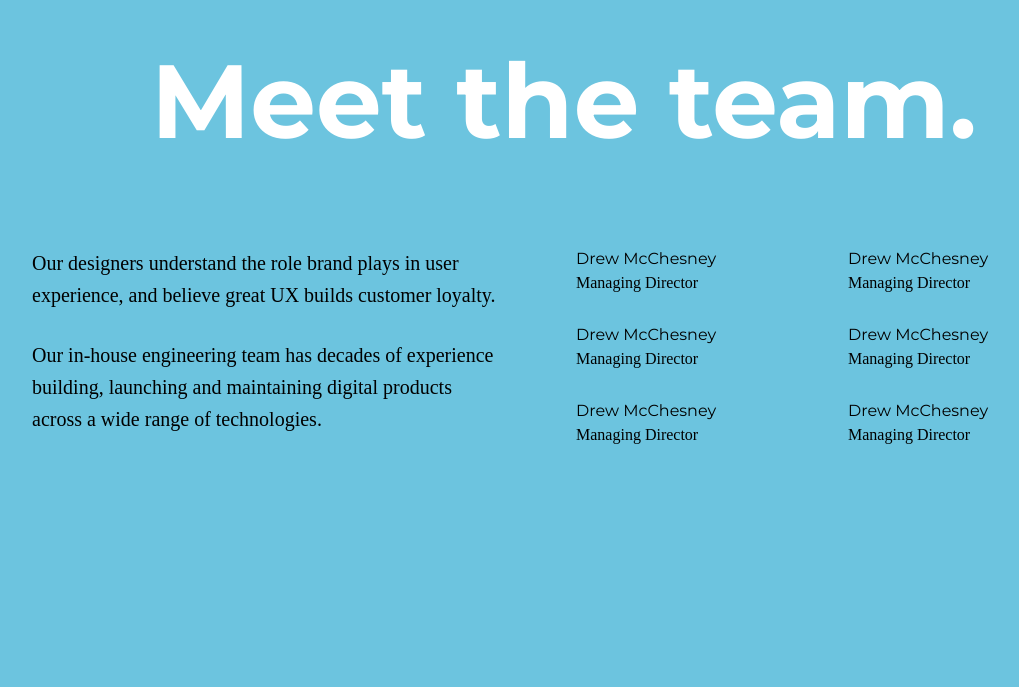
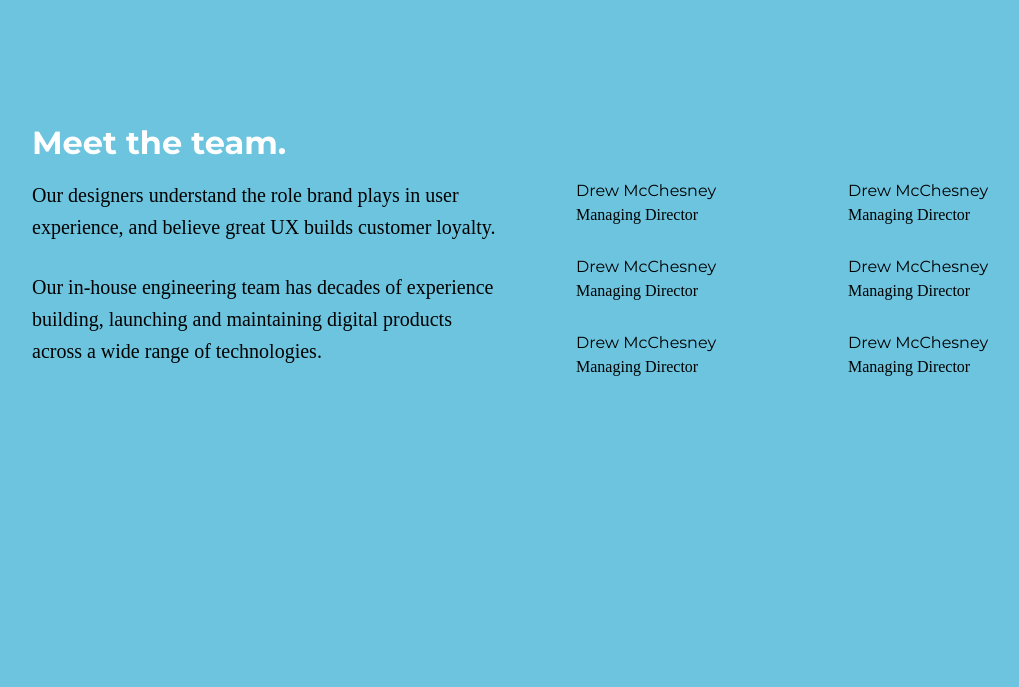
Before and after one commit to relaydesignco/relaywebsite, a Vue app: page /about in a window 1280 px wide. Shown: the part 1913-2600 px from the top of the page, without its empty margins (64-1083 px from the left). Built offline with nearby package versions, Linux system fonts and the light colour scheme; a web font is replaced by a local one.

Commit message:
Change headline scroll to use css animation

```diff
--- a/src/components/HeadlineScroll.vue
+++ b/src/components/HeadlineScroll.vue
@@ -1,14 +1,12 @@
 <script setup lang="ts">
-import { ref, Ref, onMounted, onUnmounted, computed } from 'vue'
+import { ref, Ref } from 'vue'
 import { useIntersectionObserver } from '@vueuse/core'
 
 const props = defineProps<{ headline: string }>()
 
+// detect if headline is in view
 const target : Ref<HTMLDivElement | null> = ref(null)
 const targetIsVisible = ref(false)
-const xPos = ref(100) // % val for x translate
-
-// detect if headline is in view
 const { stop } = useIntersectionObserver(
   target,
   ([{ isIntersecting }], observerElement) => {
@@ -16,40 +14,29 @@ const { stop } = useIntersectionObserver(
   },
 )
 
-// update translate value based on how far we've scrolled
-function handleScroll() {
-  if (targetIsVisible.value == true) {
-    const viewportOffset = target.value ? target.value.getBoundingClientRect() : null
-    if (viewportOffset) {
-      const scrollPercent = viewportOffset.top / window.innerHeight / 3
-      const x = Math.max(5.5, Math.min(100, (scrollPercent * 100)))
-      xPos.value = x
-    }
-  }
-}
-
-const style = computed(() => {
-  return { transform: 'translate(' + xPos.value + '%, 0)' }
-})
-
-onMounted(() => {
-  window.addEventListener('scroll', handleScroll);
-})
-
-onUnmounted(() => {
-  window.removeEventListener('scroll', handleScroll);
-})
-
 </script>
 
 <template>
-  <div ref="target" class="h1 text-white font-sans font-bold" :style="style">
-    {{ headline }}
+  <div class="px-8 md:px-24">
+    <div ref="target" class="h1 text-white font-sans font-bold" :class="{ 'inposition': targetIsVisible }">
+      {{ headline }}
+    </div>
   </div>
 </template>
 
 <style scoped>
   .h1 {
-    @apply absolute top-0 left-10 whitespace-nowrap text-3xl md:text-5xl lg:text-6xl
+    @apply whitespace-nowrap text-3xl md:text-5xl lg:text-6xl pt-24;
+  }
+
+  @screen md {
+    .h1 {
+      transition: all .8s cubic-bezier(0, 1.4, 1, 1);
+      transform: translate(80%, 0);
+    }
+  }
+
+  .inposition {
+    transform: translate(0, 0);
   }
 </style>
--- a/src/views/About.vue
+++ b/src/views/About.vue
@@ -41,7 +41,7 @@ defineExpose({bg})
 
     <ColorSection bg-color="blue" @showBg="onShowBg" @hideBg="onHideBg">
       <HeadlineScroll headline="Meet the team." />
-      <div class="flex flex-col md:flex-row min-h-screen py-24 md:py-56 px-8 md:px-24 items-start">
+      <div class="flex flex-col md:flex-row min-h-screen pb-24 md:pb-56 px-8 md:px-24 items-start">
         <div class="md:w-1/2">
           <p class="medium md:pr-20">Our designers understand the role brand plays in user experience, and believe great UX builds customer loyalty.</p>
           <p class="medium md:pr-20">Our in-house engineering team has decades of experience building, launching and maintaining digital products across a wide range of technologies.</p>
--- a/src/views/Approach.vue
+++ b/src/views/Approach.vue
@@ -41,7 +41,7 @@ defineExpose({bg})
 
     <ColorSection bg-color="red" @showBg="onShowBg" @hideBg="onHideBg">
       <HeadlineScroll headline="What we do." />
-      <div class="flex flex-col md:flex-row min-h-screen px-8 md:px-24 py-36 items-start text-white capabilities">
+      <div class="flex flex-col md:flex-row min-h-screen px-8 md:px-24 pb-36 items-start text-white capabilities">
         <h2 class="h6 mb-12 text-white md:w-1/2 md:sticky md:top-32">Our capabilities.</h2>
         <div class="md:w-1/2">
           <div class="mb-14">
```
